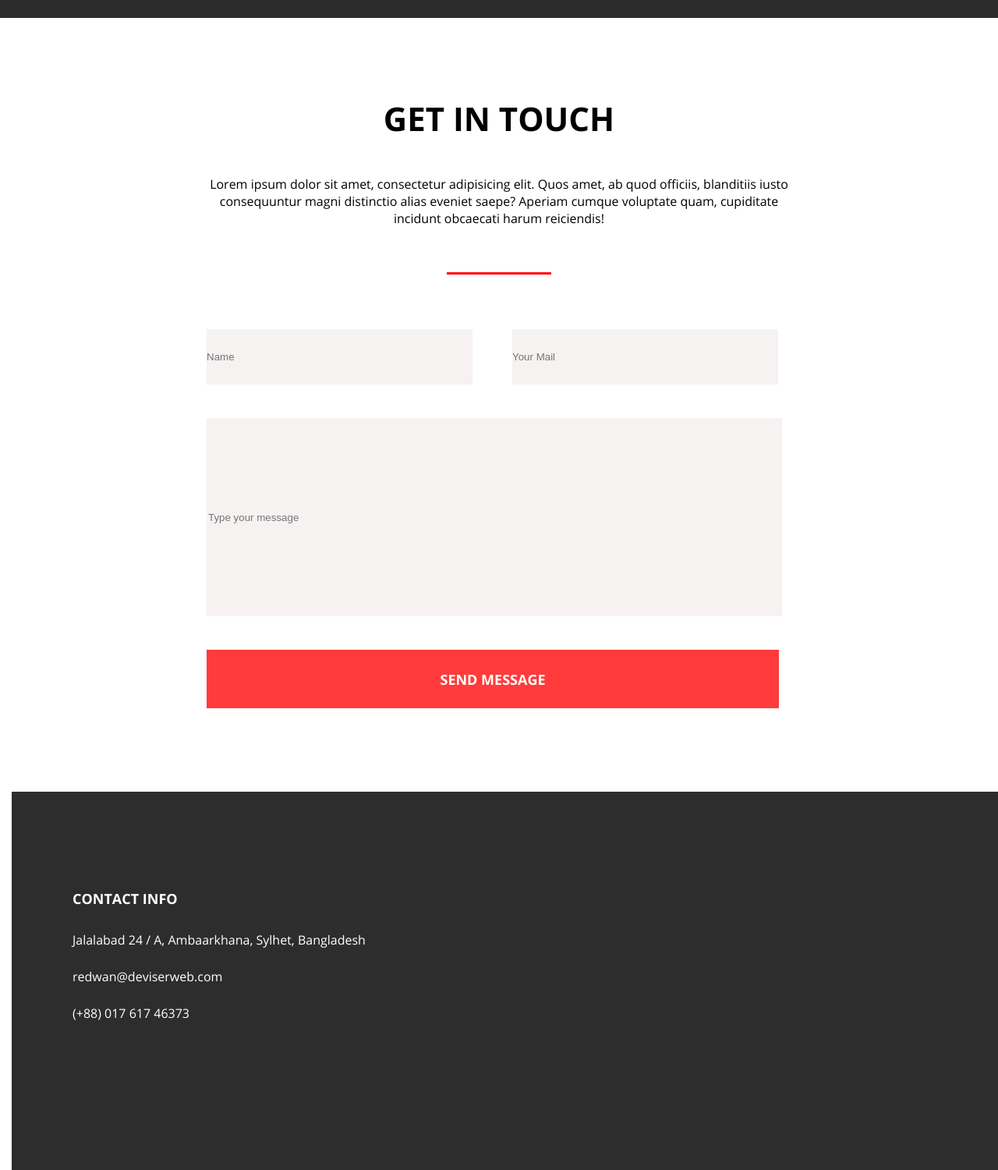
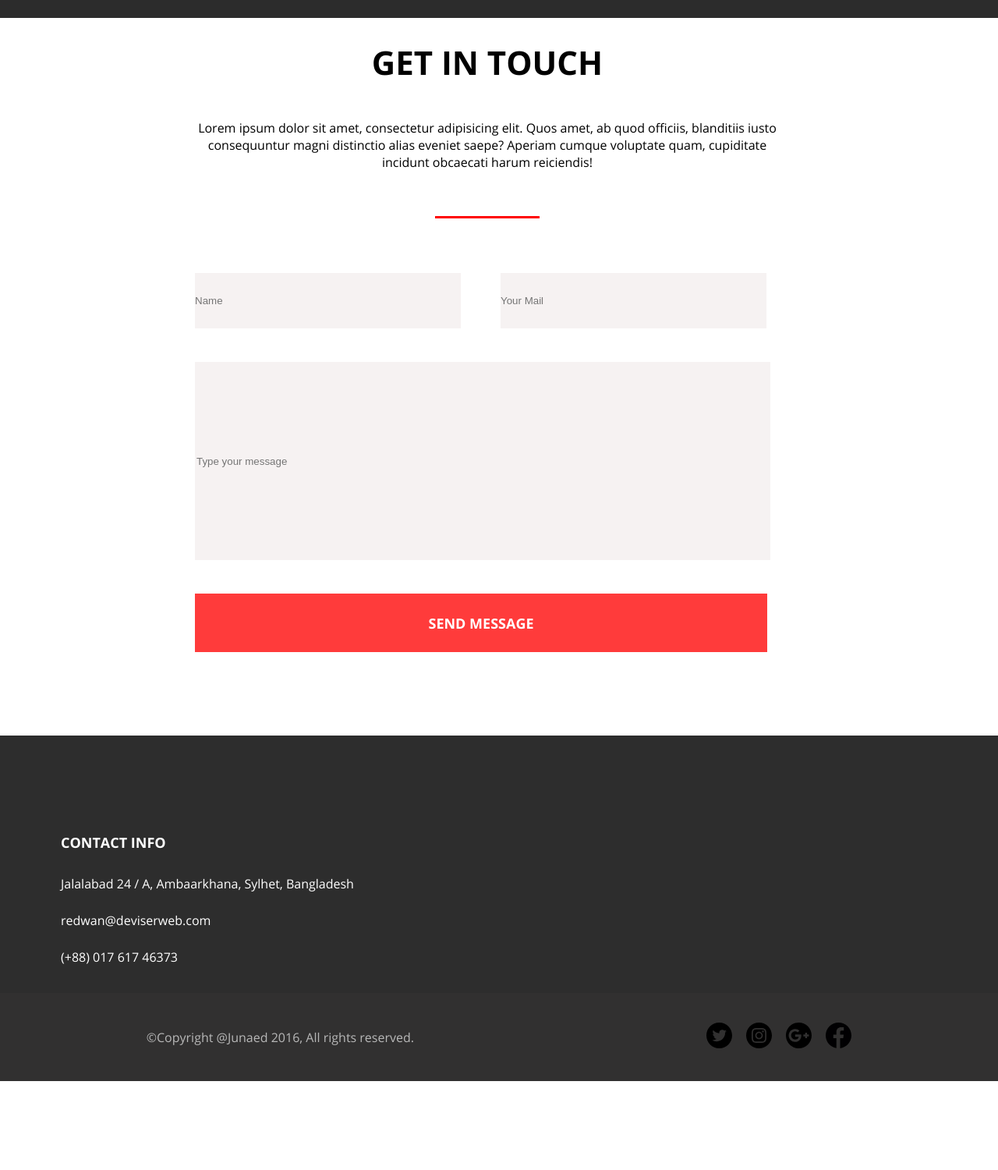
Before and after one commit to Shibalin13/skillfactory-3-ShibalinRS, a plain HTML site: page index.html in a window 1280 px wide. Shown: the part 3780-5280 px from the top of the page at 78% size. After the commit the page ends 5166 px from the top, so only its background shows below. Drawn offline with Linux system fonts and the light colour scheme.

Commit message:
Add files via upload

```diff
--- a/css/css.css
+++ b/css/css.css
@@ -592,8 +592,16 @@ flex-wrap: wrap;
 	.massage{
 		flex-direction: column;
 		justify-content: center;
+		margin-bottom: 0;
 	}
 	.massaging{
 		margin: 0 auto 107px auto;
 	}
+	.part5{
+		margin: 0;
+	}
+	.contacts {
+		height: 330px;
+
+	}
 }
```
